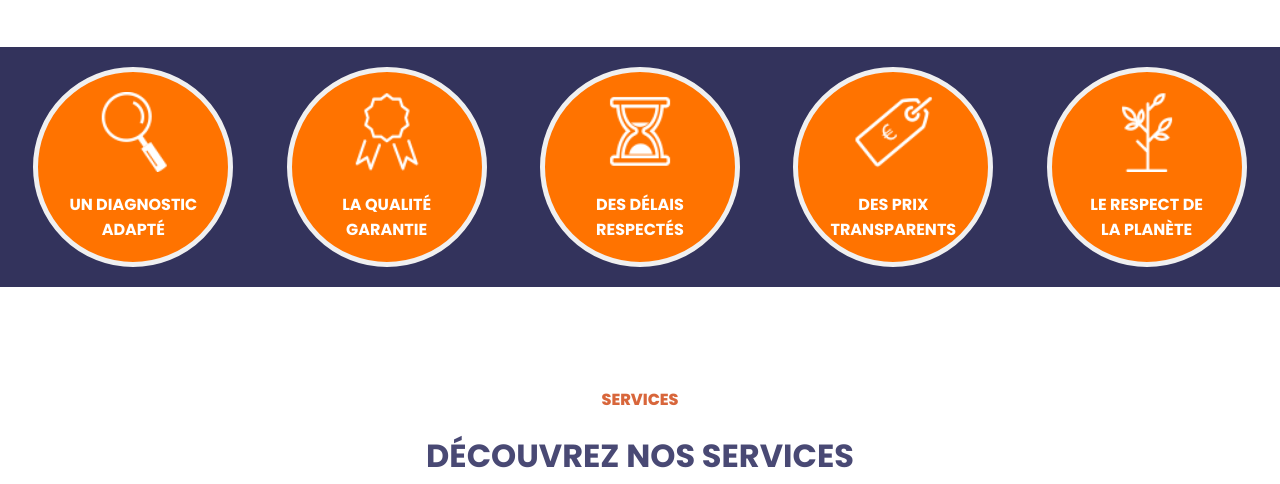
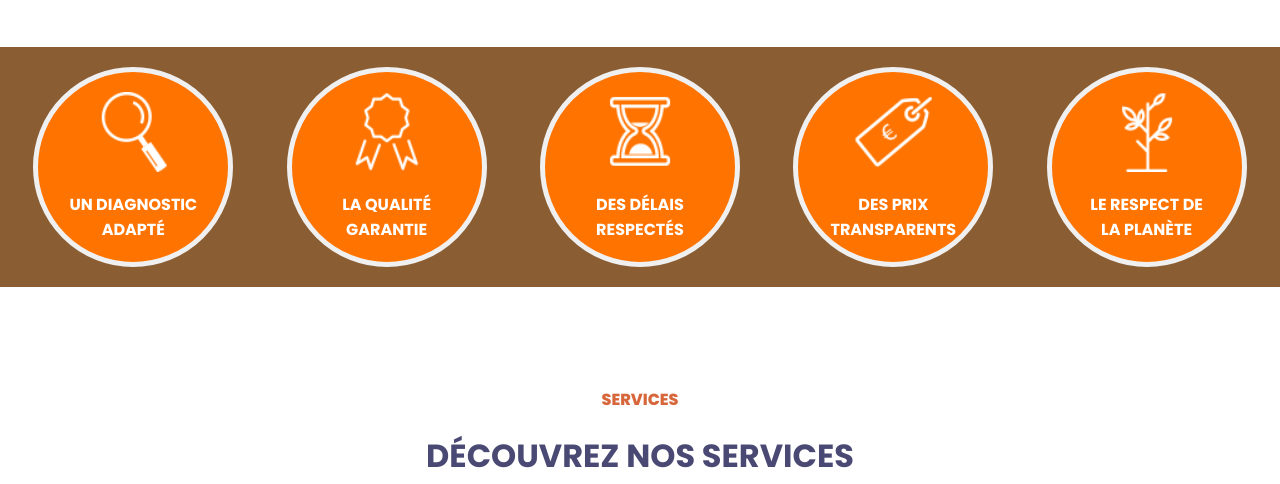
Before and after one commit to novahiz/makcodal.github.io, a plain HTML site: page index.html in a window 1280 px wide. Shown: the part 716-1200 px from the top of the page. Drawn offline with Linux system fonts and the light colour scheme.

Commit message:
Update home.css

```diff
--- a/src/css/home.css
+++ b/src/css/home.css
@@ -78,7 +78,7 @@
     flex-wrap: wrap;
     align-items: center;
     justify-content: space-evenly;
-    background-color: rgb(51, 51, 92);
+    background-color: rgb(138, 93, 51);
     margin-top: 50px;
     z-index: 1;
 }
```
